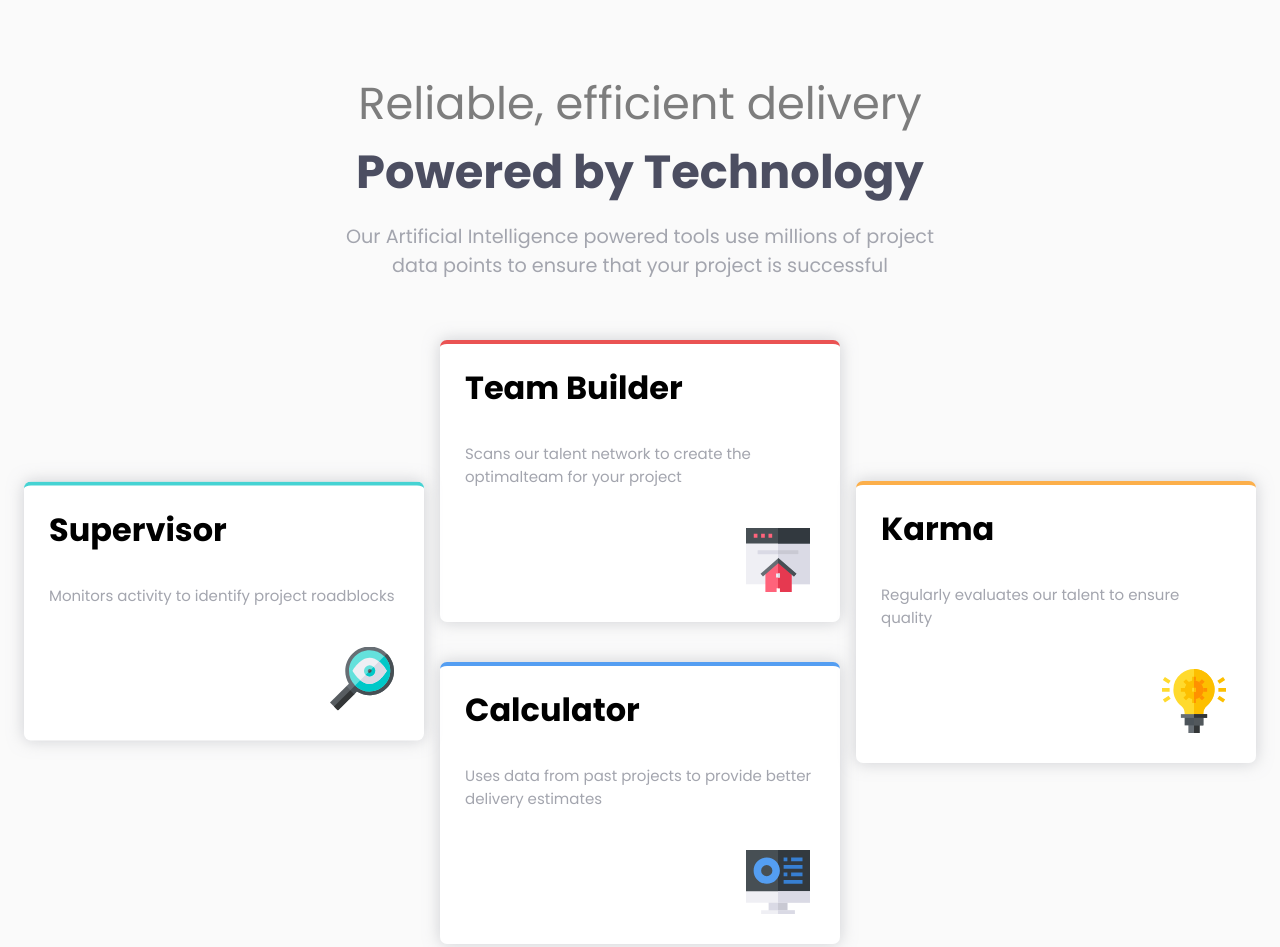
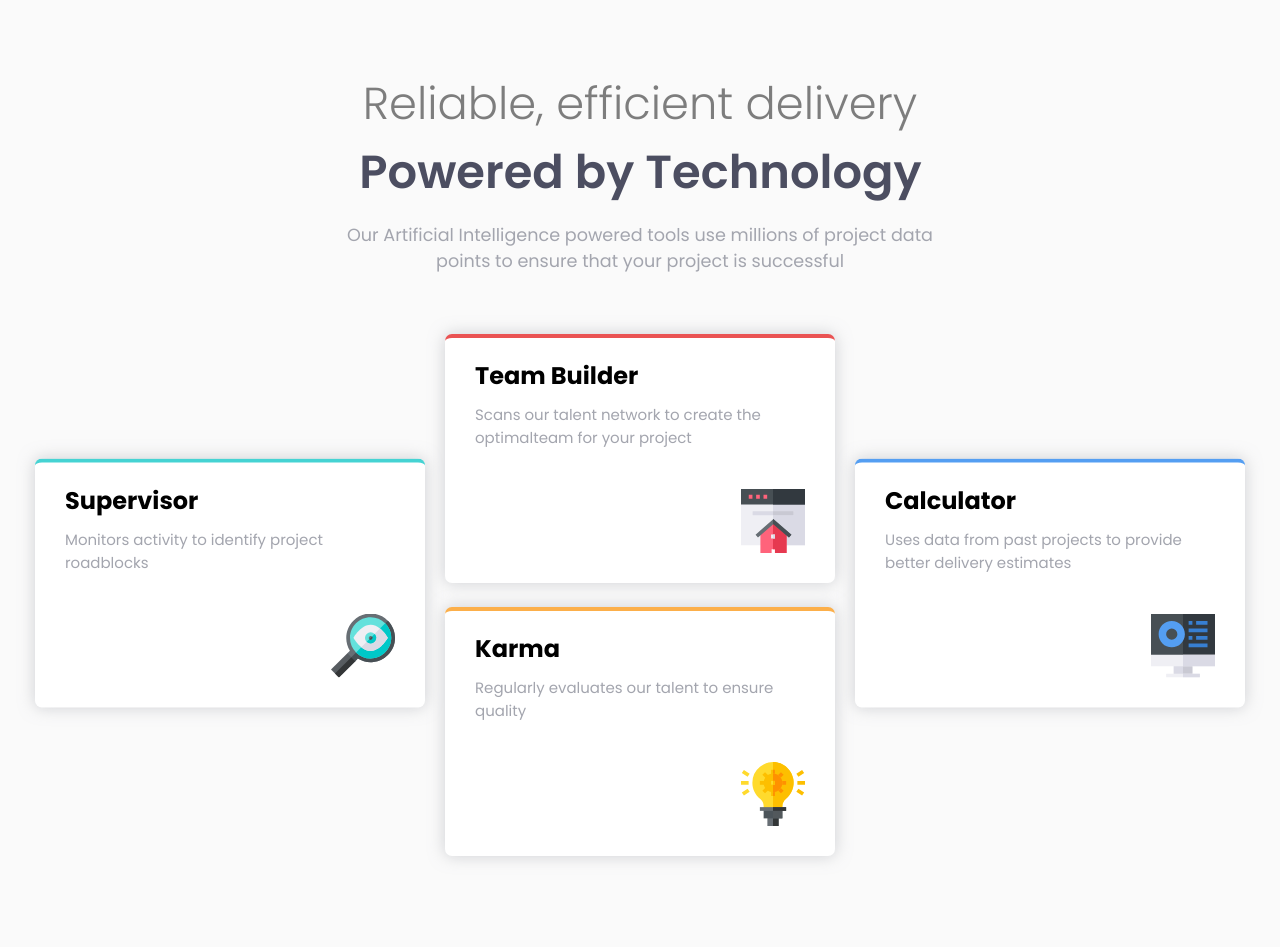
Before and after one commit to mts-ml/four-card-feature-section-master, a website: page index.html in a window 1280 px wide. Shown: the top 947 px of the page. Drawn offline with Linux system fonts and the light colour scheme.

Commit message:
Changes on style and media querie

```diff
--- a/styles/mq1.scss
+++ b/styles/mq1.scss
@@ -7,20 +7,25 @@ header {
 
    span {
       font-size: 2.8rem;
+      font-weight: 300;
    }
 
    h1 {
       font-size: 2.9rem;
+      font-weight: 600;
+      padding-left: 1px;
    }
 
    p {
       padding: 0 30px;
       font-size: 1.2rem;
+
    }
 }
 
 main {
    text-align: center;
+
    h2 {
       font-size: 2rem;
       padding-bottom: 20px;
@@ -32,50 +37,87 @@ main {
 }
 
 
-@media screen and (min-width: 1244px) {
+
+@media screen and (min-width: 992px) {
    body {
       display: flex;
       flex-direction: column;
       height: 100vh;
    }
 
-
-
-   div#content {
-      width: 1244px;
-   }
-
    header {
       margin: auto;
       width: 650px;
       margin-bottom: 60px;
+
+      p {
+         font-size: 1.1rem;
+      }
    }
 
    main {
-      max-width: 1244px;
-      display: flex;
-      align-items: center;
+      display: grid;
       justify-content: center;
-      flex-flow: row wrap;
-      text-align: left;
-      gap: 1rem;
+      grid-template-columns: repeat(4, 160px);
+      grid-template-areas:
+         "supervisor . teamB . calculator"
+         "    .      . karma .      .    "
+      ;
+
+      h2 {
+         font-size: 1.5rem;
+      }
+
+      div.cards:nth-child(1) {
+         grid-area: supervisor;
+      }
+
+      div.cards:nth-child(2) {
+         grid-area: teamB;
+      }
+
+      div.cards:nth-child(3) {
+         grid-area: karma;
+      }
+
+      div.cards:nth-child(4) {
+         grid-area: calculator;
+      }
+
+      div.cards:nth-child(1),
+      div.cards:nth-child(4) {
+         transform: translateY(50%);
+      }
 
       div.cards {
-         width: 400px;
-
-         img {
-            margin-right: 0;
-         }
-      }
-
-      div.cards:nth-child(odd) {
-         transform: translateY(50%);
+         width: 300px;
       }
    }
-
-
 
    footer {
       margin-top: auto;
    }
 }
+
+
+
+@media screen and (min-width: 1244px) {
+   main {
+      grid-template-columns: repeat(4, 205px);
+      text-align: left;
+
+      img {
+         margin-right: 0;
+      }
+
+      div.cards {
+         width: 390px;
+         padding-left: 30px;
+
+         h2 {
+            padding-bottom: 0px;
+         }
+      }
+   }
+
+}
--- a/styles/style.scss
+++ b/styles/style.scss
@@ -33,13 +33,15 @@ header {
 
    span {
       color: rgba(0, 0, 0, 0.5);
-      font-size: 1.5rem;
+      font-size: 1.6rem;
    }
 
    h1 {
       color: var(--VeryDarkBlue);
-      font-size: 1.55rem;
+      font-size: 1.6rem;
+      padding-left: 1px;
       margin-bottom: 15px;
+      font-weight: 600;
    }
 
    p {
```
Also changed, not shown: styles/mq1.css, styles/style.css, 2 other files.
